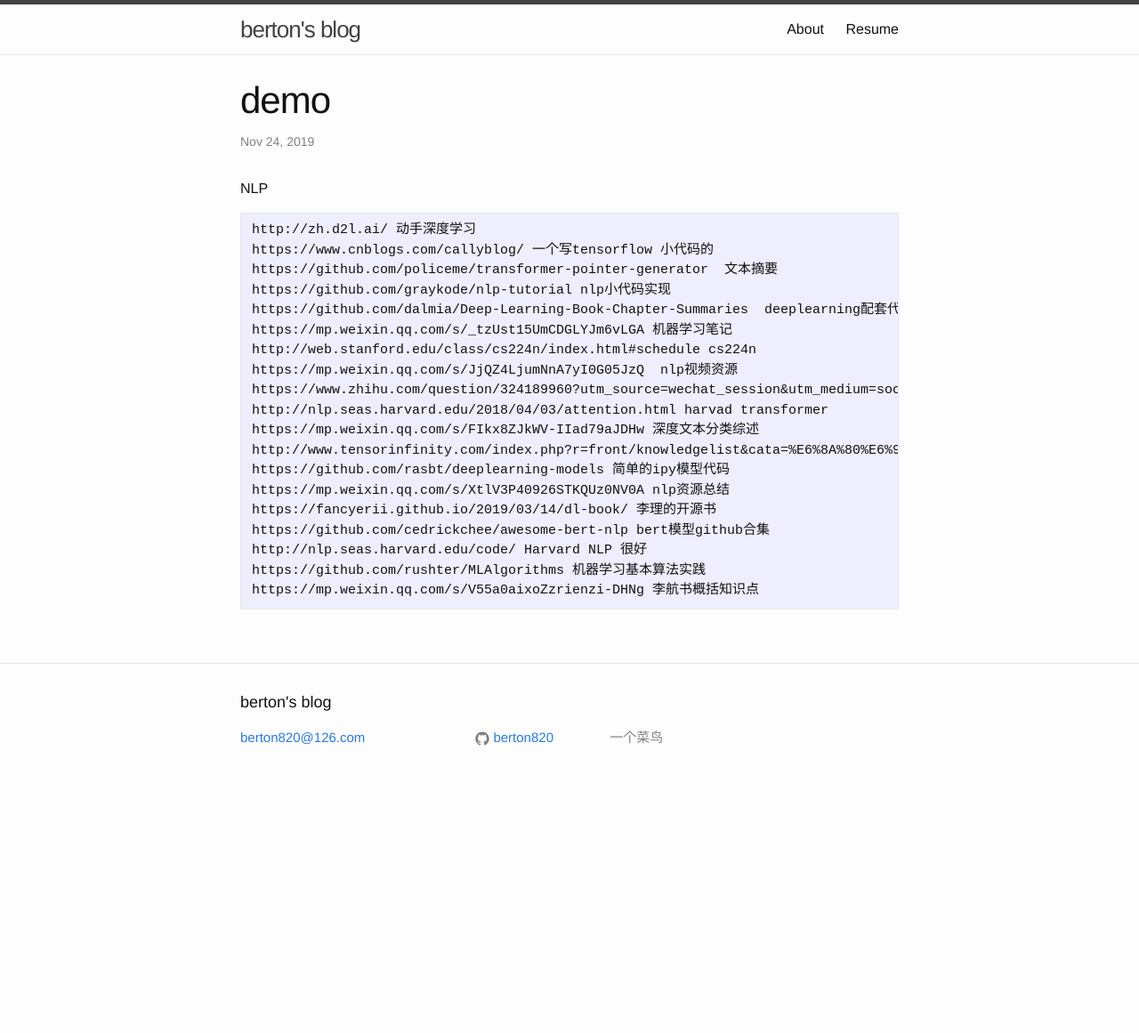
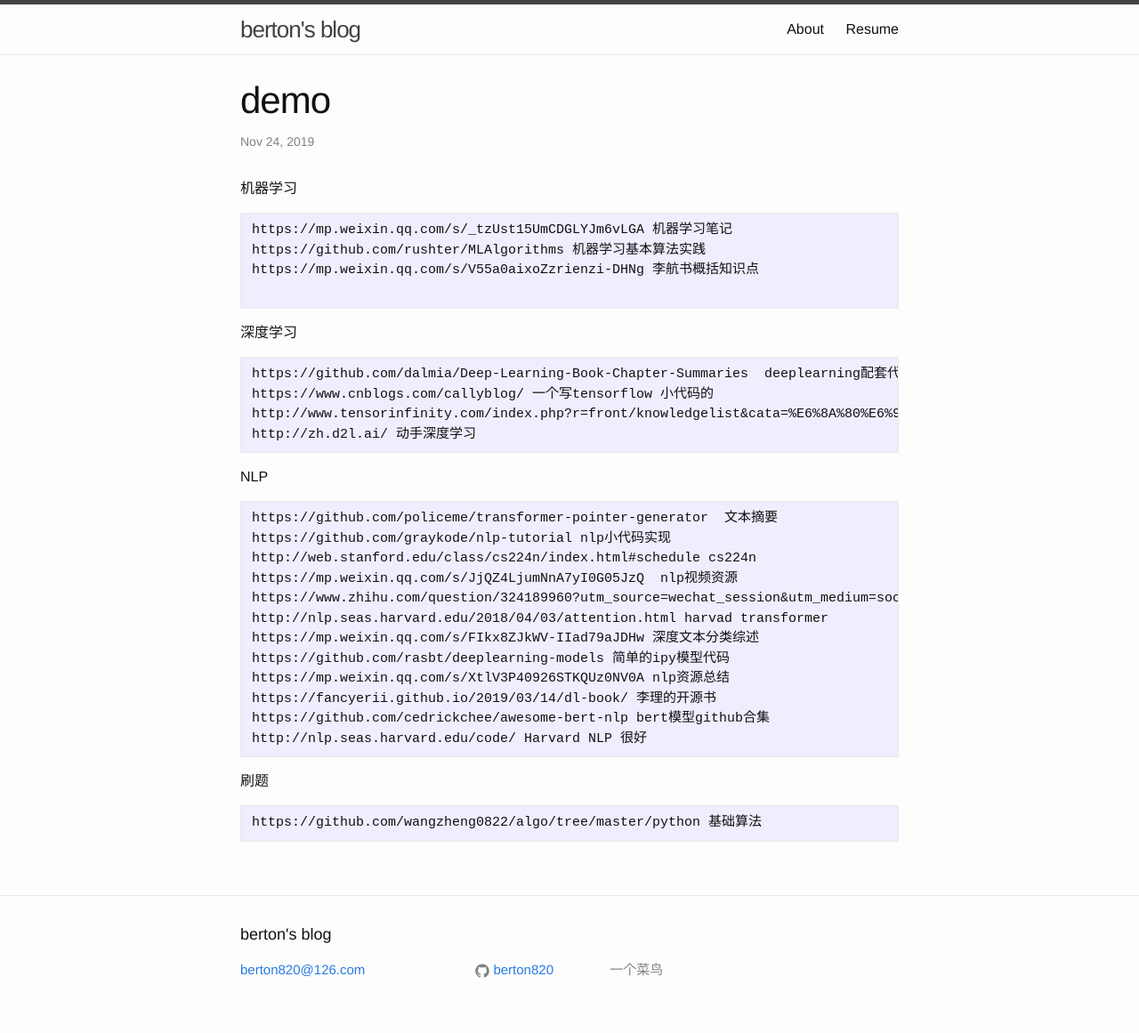
Before and after one commit to berton820/berton820.github.io, a Jekyll site: the page built from _posts/2019-6-30-website.markdown, in a window 1280 px wide. Shown: the whole page at 89% size. Built offline with Jekyll 4.4.1, drawn with Linux system fonts in a browser that asks for light colours; before the commit the page ends 900 px from its top, so only the background shows below that.

Commit message:
2019年 6月27日 星期四 15时34分43秒 CST

````diff
--- a/_posts/2019-6-30-website.markdown
+++ b/_posts/2019-6-30-website.markdown
@@ -5,25 +5,39 @@ date:   2019-11-24 14:07:35 +0800
 categories: commend
 ---
 
+机器学习
+```
+https://mp.weixin.qq.com/s/_tzUst15UmCDGLYJm6vLGA 机器学习笔记
+https://github.com/rushter/MLAlgorithms 机器学习基本算法实践
+https://mp.weixin.qq.com/s/V55a0aixoZzrienzi-DHNg 李航书概括知识点
+
+```
+
+深度学习
+```
+https://github.com/dalmia/Deep-Learning-Book-Chapter-Summaries  deeplearning配套代码
+https://www.cnblogs.com/callyblog/ 一个写tensorflow 小代码的
+http://www.tensorinfinity.com/index.php?r=front/knowledgelist&cata=%E6%8A%80%E6%9C%AF%E6%96%87%E7%AB%A0 公众号技术文章
+http://zh.d2l.ai/ 动手深度学习
+```
+
 NLP
 ```
-http://zh.d2l.ai/ 动手深度学习
-https://www.cnblogs.com/callyblog/ 一个写tensorflow 小代码的
 https://github.com/policeme/transformer-pointer-generator  文本摘要
 https://github.com/graykode/nlp-tutorial nlp小代码实现
-https://github.com/dalmia/Deep-Learning-Book-Chapter-Summaries  deeplearning配套代码
-https://mp.weixin.qq.com/s/_tzUst15UmCDGLYJm6vLGA 机器学习笔记
 http://web.stanford.edu/class/cs224n/index.html#schedule cs224n
 https://mp.weixin.qq.com/s/JjQZ4LjumNnA7yI0G05JzQ  nlp视频资源
 https://www.zhihu.com/question/324189960?utm_source=wechat_session&utm_medium=social&utm_oi=551285346349035520 nlp入门算法复现
 http://nlp.seas.harvard.edu/2018/04/03/attention.html harvad transformer
 https://mp.weixin.qq.com/s/FIkx8ZJkWV-IIad79aJDHw 深度文本分类综述
-http://www.tensorinfinity.com/index.php?r=front/knowledgelist&cata=%E6%8A%80%E6%9C%AF%E6%96%87%E7%AB%A0 公众号技术文章
 https://github.com/rasbt/deeplearning-models 简单的ipy模型代码
 https://mp.weixin.qq.com/s/XtlV3P40926STKQUz0NV0A nlp资源总结
 https://fancyerii.github.io/2019/03/14/dl-book/ 李理的开源书
 https://github.com/cedrickchee/awesome-bert-nlp bert模型github合集
 http://nlp.seas.harvard.edu/code/ Harvard NLP 很好
-https://github.com/rushter/MLAlgorithms 机器学习基本算法实践
-https://mp.weixin.qq.com/s/V55a0aixoZzrienzi-DHNg 李航书概括知识点
 ```
+
+刷题
+```
+https://github.com/wangzheng0822/algo/tree/master/python 基础算法
+```
````
